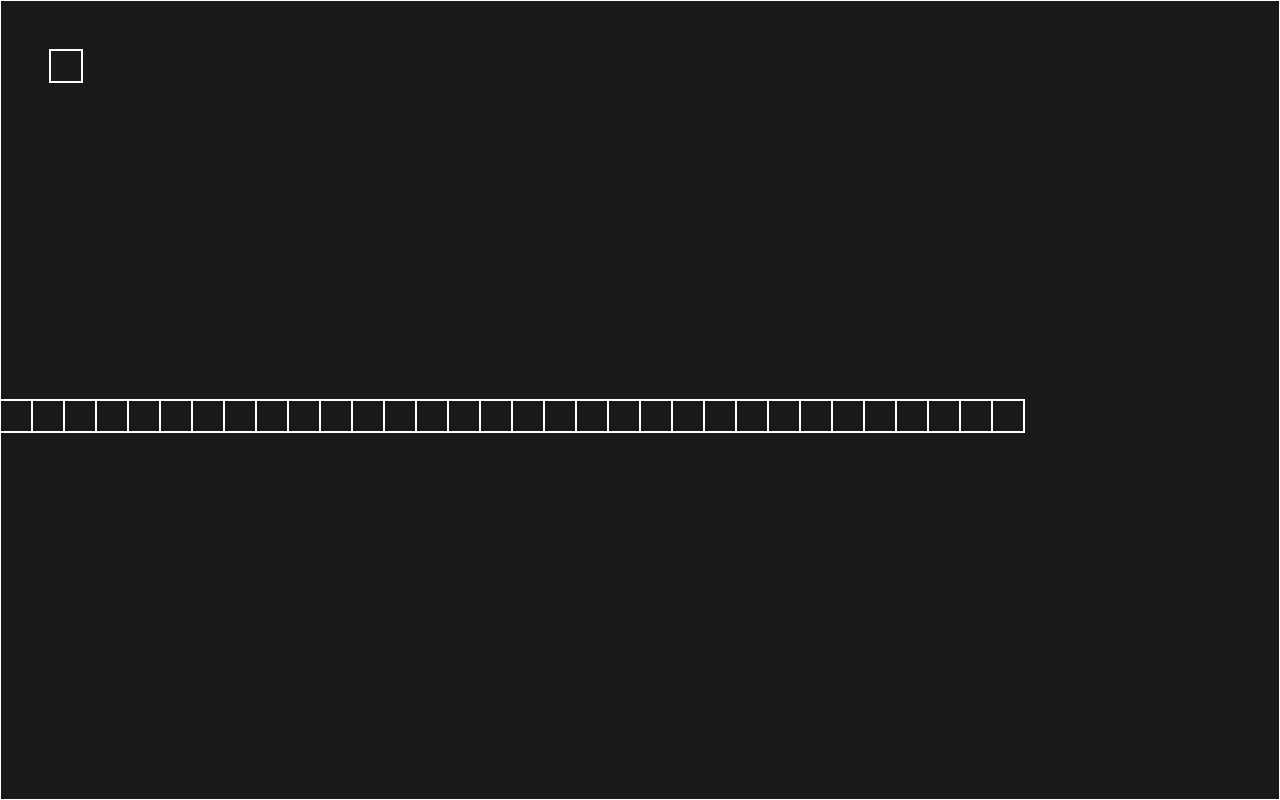
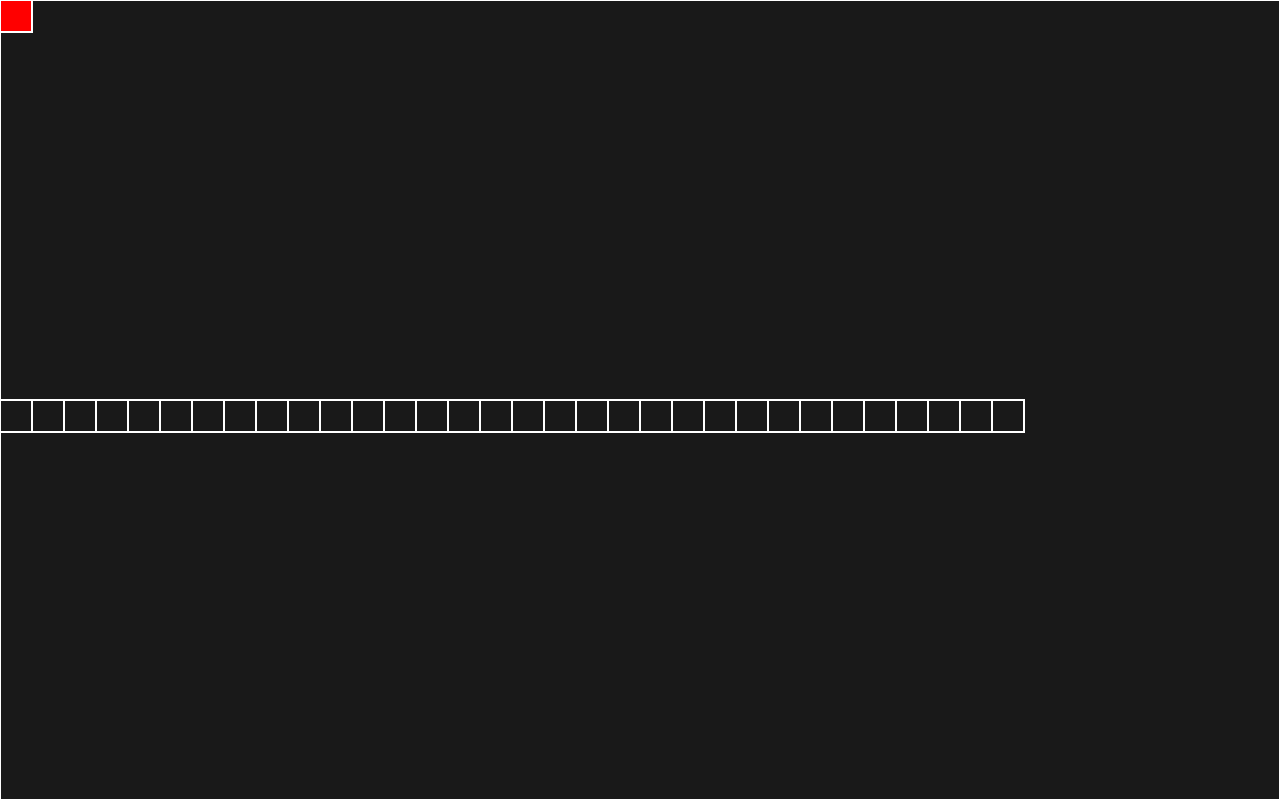
Before and after one commit to nuricodes/2d-Platformer, a plain HTML site: page index.html in a window 1280 px wide. Drawn offline with Linux system fonts and the light colour scheme.

Commit message:
bounding box is showing on screen

```diff
--- /dev/null
+++ b/bbox.js
@@ -0,0 +1,30 @@
+// bounding box
+// a solid object and physical manifestation of the wall or the player or etc...essentially a box that allows us to calculate collisions with them
+
+class bbox {
+    constructor(x, y, w, h) {
+        this.x1 = x;
+        this.y1 = y;
+        this.w = w;
+        this.h = h;
+        this.x2 = this.x + this.w;
+        this.y2 = this.y + this.h;
+
+    }
+
+    // to update the position of the bbox
+    update(x, y) {
+        this.x1 = x;
+        this.y1 = y;
+        this.x2 = x + this.w;
+        this.y2 = x + this.h;
+
+    }
+
+    // draw event to show
+    draw() {
+        noStroke();
+        fillColor(255, 0, 0);
+        rectangle(this.x1, this.y1, this.w, this.h)
+    }
+}
--- a/index.html
+++ b/index.html
@@ -7,6 +7,7 @@
     <script src="player.js"></script>
     <script src="wall.js"></script>
     <script src="keys.js"></script>
+    <script src="bbox.js"></script>
     <script src="main.js"></script>
 </head>
 
--- a/player.js
+++ b/player.js
@@ -4,15 +4,31 @@ class player {
         this.x = x;
         this.y = y;
         this.size = 32;
+        // new instance of bbox
+        this.bbx = new bbox(this.x, this.y, this.size, this.size)
+
+        // // physics
+        // this.gravity = 7;
+        // this.yspd = 0;
+
+
         // whenever new player push it in to objects array so that it can then be drawn
         objects.push(this);
     }
     // for every object in loop that has the step event(only player) assign x and y to the mousemovement
     step() {
-        // this.x = mouseX;
-        // this.y = mouseY;
+        this.x = mouseX;
+        this.y = mouseY;
         // if we press W then go up 64 on each press
-        if (keyDown.W) this.y += 4
+        // if (keyDown.W) this.y += 4 //makes box go down on when w held down
+
+        // // add gravity to yspd
+        // this.yspd += this.gravity;
+        // // and the y axis = yspd
+        // this.y += this.yspd;
+        // bc we're updating the y position we also have to update the bounding box position --so update with new position
+        this.bbx.update(this.x, this.y);
+
     }
 
     draw() {
@@ -22,5 +38,7 @@ class player {
         strokeColor(255, 255, 255);
         noFill();
         rectangle(this.x, this.y, this.size, this.size);
+        // draw the instance
+        this.bbx.draw();
     }
 }
```
